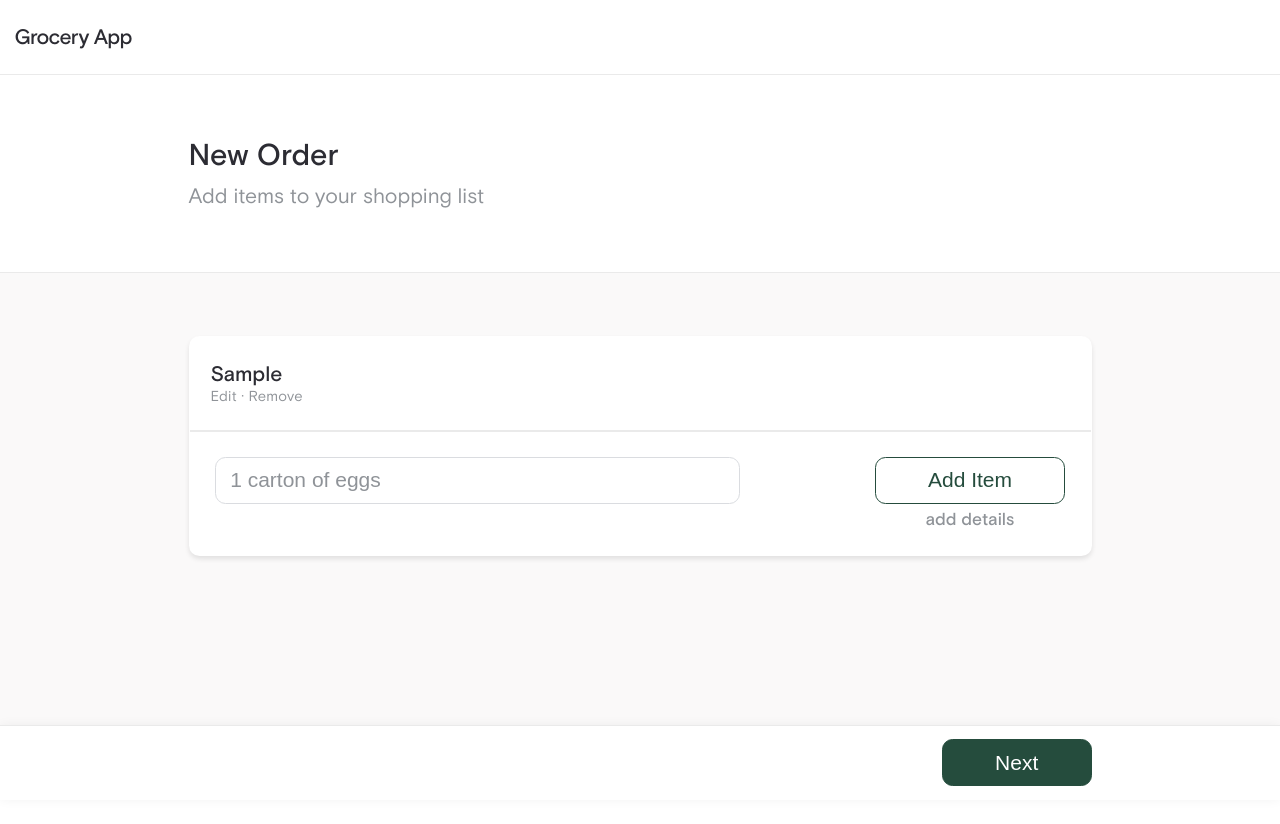
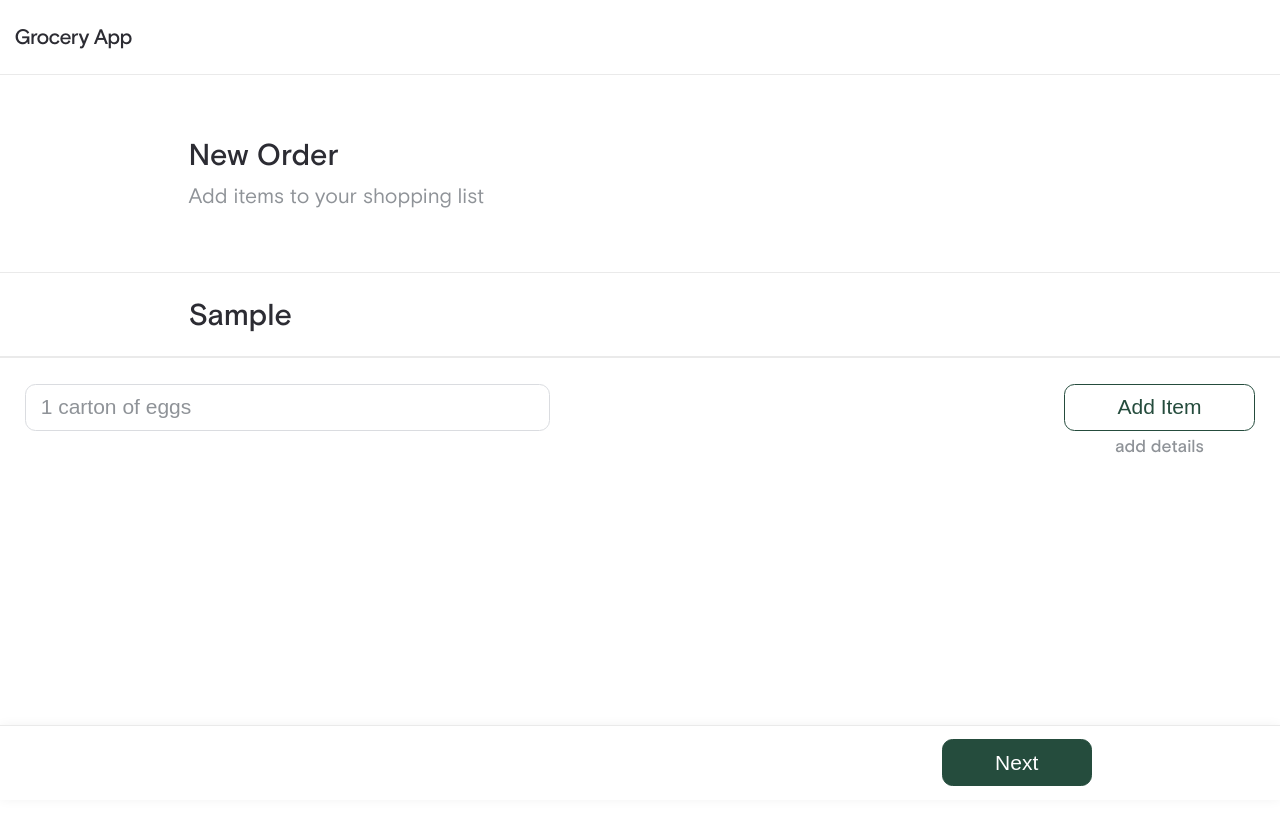
Before and after one commit to thisdesign/groceryassist, a Next.js app: page /orders/new in a window 1280 px wide. Both pictures are taken after typing "Sample" into the empty fields and a click on the button "Add Item". Shown: the top 824 px of the page. Built offline with nearby package versions, Linux system fonts and the light colour scheme.

Commit message:
flattened the design

```diff
--- a/components/AppFrame/AppFrame.Styled.tsx
+++ b/components/AppFrame/AppFrame.Styled.tsx
@@ -13,7 +13,6 @@ const Header = styled.div`
 
 const Body = styled.div`
   flex: 1;
-  background: var(--color-grey-3);
 `
 
 export default {
--- a/components/AppFrame/AppFrame.tsx
+++ b/components/AppFrame/AppFrame.tsx
@@ -18,9 +18,7 @@ const AppFrame: React.FC<{
         <S.Header>
           <UIWrapper pad>{header}</UIWrapper>
         </S.Header>
-        <S.Body>
-          <UIWrapper pad>{children}</UIWrapper>
-        </S.Body>
+        <S.Body>{children}</S.Body>
       </S.Wrapper>
       {bottomBar && (
         <BottomBar>
--- a/components/NewOrder/GroceryList/GroceryList.Styled.tsx
+++ b/components/NewOrder/GroceryList/GroceryList.Styled.tsx
@@ -10,7 +10,6 @@ const White = styled.div`
   background: white;
   /* border: 1px solid var(--color-grey-2); */
   margin-top: var(--size-2);
-  box-shadow: var(--shadow);
   padding: 1px;
 `
 
@@ -36,7 +35,8 @@ const NewItemInputWrapper = styled.div`
 `
 
 const ItemWrapper = styled.div`
-  padding: var(--size-3) var(--size-2);
+  padding: var(--size-3) 0;
+  font-size: var(--size-4);
 
   &:not(:last-child) {
     border-bottom: 1px solid var(--color-grey-2);
--- a/components/NewOrder/GroceryList/GroceryList.tsx
+++ b/components/NewOrder/GroceryList/GroceryList.tsx
@@ -1,10 +1,8 @@
 /* eslint-disable react/no-array-index-key */
 import React, { useState, useRef } from "react"
 
-import { UIButton, TextInput, TextArea } from "components"
+import { UIButton, TextInput, TextArea, Paragraph, UIWrapper } from "components"
 import { Item } from "types"
-import Paragraph from "components/Paragraph/Paragraph"
-import { v4 as uuidv4 } from "uuid"
 import S from "./GroceryList.Styled"
 import useItemAdd from "./useItemAdd"
 import { PageState } from "../NewOrder"
@@ -24,7 +22,6 @@ const GroceryList: React.FC<ListProps> = ({ pushToState, items }) => {
 
   return (
     <S.GroceryWrap>
-      <S.White>
       {items.length ? (
         items.map((item, i) => (
           <GroceryLineItem
@@ -58,7 +55,6 @@ const GroceryList: React.FC<ListProps> = ({ pushToState, items }) => {
           <span>add details</span>
         </div>
       </S.NewItemInputWrapper>
-      </S.White>
     </S.GroceryWrap>
   )
 }
@@ -68,11 +64,10 @@ const GroceryLineItem: React.FC<{
 } & Item> = ({ removeItem, text, notes, id }) => {
   return (
     <S.ItemWrapper>
+      <UIWrapper>
         <h3>{text}</h3>
         {notes && <h4>&quot;{notes}&quot;</h4>}
-      <h5>
-        Edit · <span onClick={() => removeItem(id)}>Remove</span>
-      </h5>
+      </UIWrapper>
     </S.ItemWrapper>
   )
 }
--- a/constants.ts
+++ b/constants.ts
@@ -4,35 +4,45 @@ export const DEFAULT_CORDS: Coords = [45.525, -122.65]
 
 export const PLACEHOLDER_ITEMS = [
   {
+    id: "1",
     text: "2 organic fuji apples"
   },
   {
+    id: "2",
     text: "4 bananas"
   },
   {
+    id: "3",
     text: "2 avocados",
     notes: "Prefer if they are a little soft"
   },
   {
+    id: "4",
     text: "2 avocados"
   },
   {
+    id: "5",
     text: "2 sweet potatoes"
   },
   {
+    id: "6",
     text: "2 sweet onion"
   },
   {
+    id: "7",
     text: "1 bag organic spinich"
   },
   {
+    id: "8",
     text: "1 carton eggs"
   },
   {
+    id: 9,
     text: "stick butter",
     notes: "I prefer kerrygold"
   },
   {
+    id: "10",
     text: "1 lb organic salted almonds"
   }
 ]
```
Lines whose indentation alone changed are shown as unchanged.
